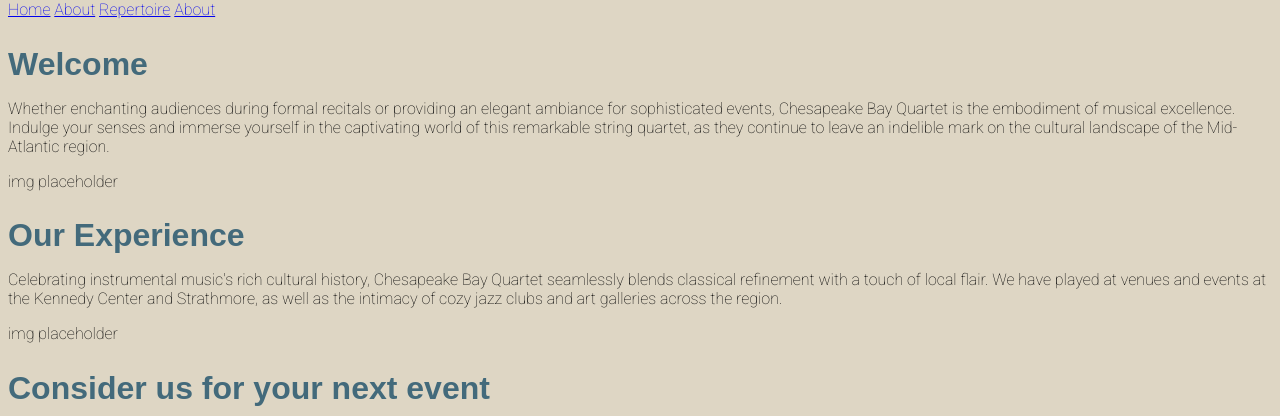
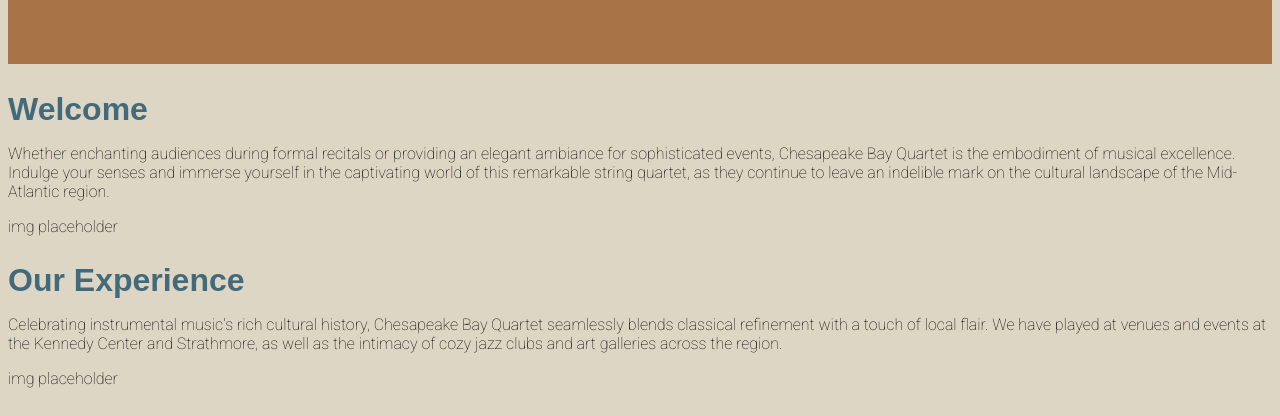
Before and after one commit to jmkeusch/cs120, a PHP site: page /proj1/home.html in a window 1280 px wide. Shown: the part 420-836 px from the top of the page. Run offline with PHP 8.4, Linux system fonts and the light colour scheme; some web fonts are replaced.

Commit message:
nav updates

```diff
--- a/proj1/home.html
+++ b/proj1/home.html
@@ -12,10 +12,12 @@
 <!--Background Image-->
 <body style="background-color: #DED6C4;">
   <div class="topnav">
-    <a class="active" href="#home">Home</a>
-    <a href="#about">About</a>
-    <a href="#repertoire">Repertoire</a>
-    <a href="#contact">About</a>
+    <ul class="navMenu">
+      <li class="navOption"><a href="https://jmkeusch.github.io/cs120/proj1/home.html"></a></li>
+      <li class="navOption"><a href="https://jmkeusch.github.io/cs120/proj1/about.html"></a></li>
+      <li class="navOption"><a href="https://jmkeusch.github.io/cs120/proj1/rep.html"></a></li>
+      <li class="navOption"><a href="https://jmkeusch.github.io/cs120/proj1/contact.html"></a></li>
+    </ul>
   </div>
   <div>
     <h2>Welcome</h2>
--- a/proj1/style.css
+++ b/proj1/style.css
@@ -45,3 +45,15 @@ footer {
   margin-top: 20px;
   margin-bottom: 10px;
 }
+
+.navMenu {
+  list-style-type: none;
+  margin: 0;
+  padding: 0;
+  float: center;
+}
+.navOption {
+  display: block;
+  padding: 8px;
+  background-color: #A87347;
+}
```
